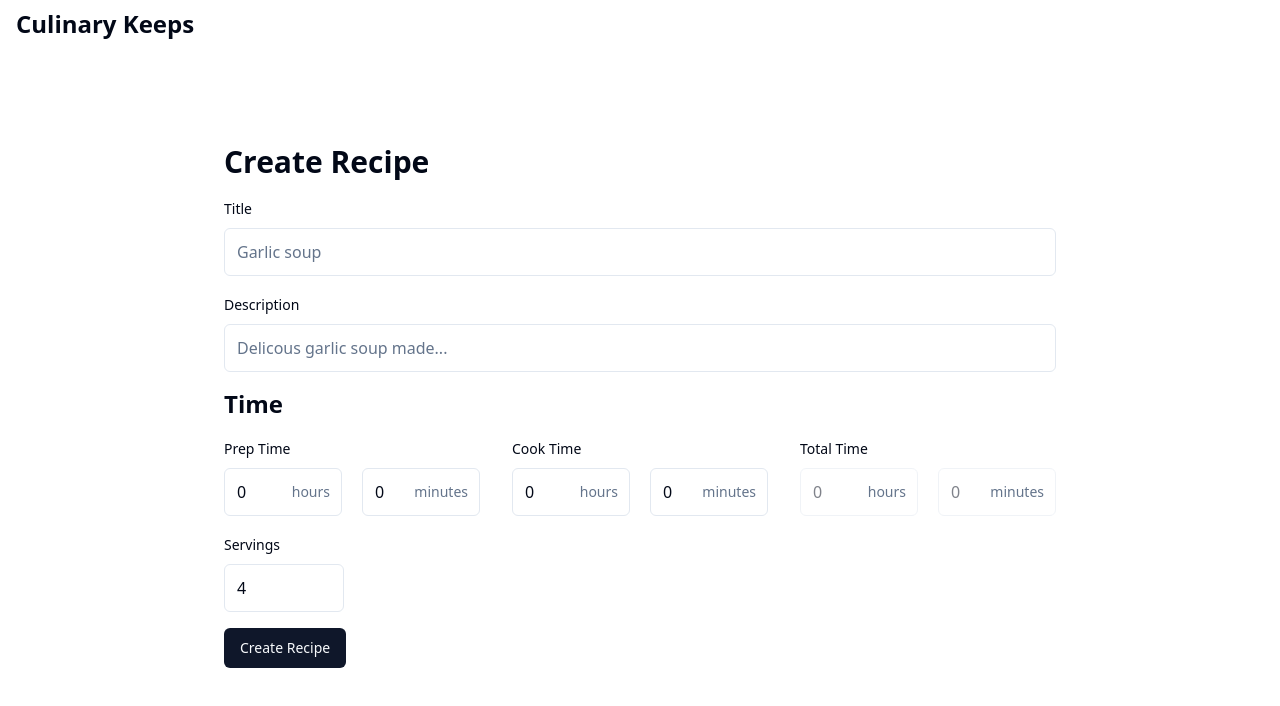
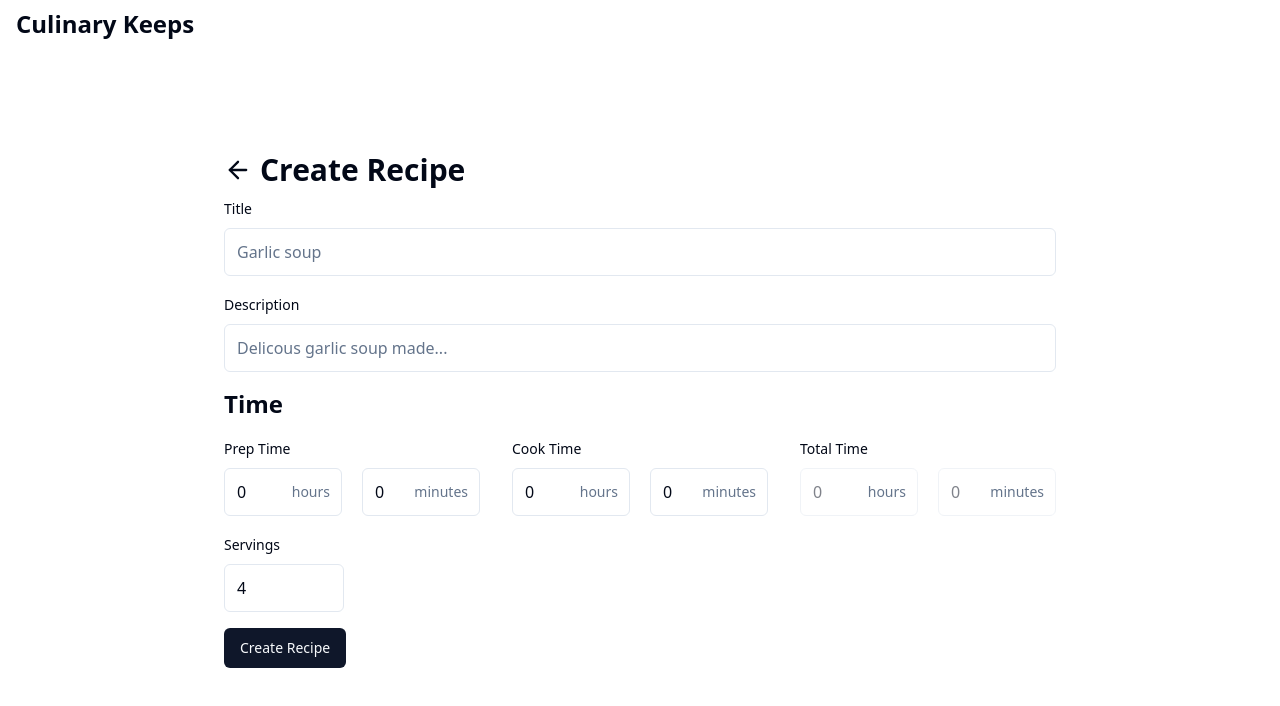
Before and after one commit to LukePetko/recipe-app, a Next.js app: page /create-recipe in a window 1280 px wide. Shown: the top 706 px of the page. Built offline with nearby package versions, Linux system fonts and the light colour scheme.

Commit message:
adding back button to create recipe

```diff
--- a/next.config.js
+++ b/next.config.js
@@ -7,6 +7,11 @@ const settings = {
   devIndicators: {
     autoPrerender: false,
   },
+  logging: {
+    fetches: {
+      fullUrl: true,
+    },
+  },
 };
 
 module.exports =
--- a/src/app/create-recipe/CreateRecipeForm.tsx
+++ b/src/app/create-recipe/CreateRecipeForm.tsx
@@ -50,7 +50,6 @@ export default function CreateRecipeForm({
   return (
     <Form {...form}>
       <form onSubmit={form.handleSubmit(onSubmit)} className="space-y-4">
-        <h1 className="text-3xl font-bold">Create Recipe</h1>
         <FormField
           control={form.control}
           name="title"
--- a/src/app/create-recipe/page.tsx
+++ b/src/app/create-recipe/page.tsx
@@ -1,7 +1,19 @@
 import React from "react";
 import CreateRecipeForm from "./CreateRecipeForm";
 import { createRecipe } from "@/actions";
+import Link from "next/link";
+import { ArrowLeft } from "react-feather";
 
 export default function CreateRecipe() {
-  return <CreateRecipeForm createRecipe={createRecipe} />;
+  return (
+    <>
+      <div className="flex gap-2 items-center py-2">
+        <Link href="javascript:history.back()">
+          <ArrowLeft size={28} />
+        </Link>
+        <h1 className="text-3xl font-bold">Create Recipe</h1>
+      </div>
+      <CreateRecipeForm createRecipe={createRecipe} />
+    </>
+  );
 }
--- a/src/app/dashboard/page.tsx
+++ /dev/null
@@ -1,7 +0,0 @@
-import React from "react";
-
-const DashboardPage = (props: {}) => {
-  return <div>Dashboard</div>;
-};
-
-export default DashboardPage;
```
